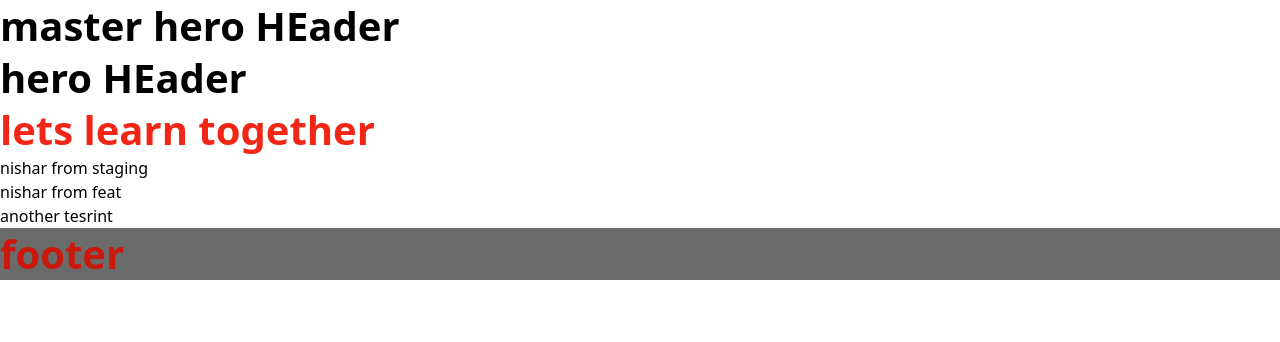
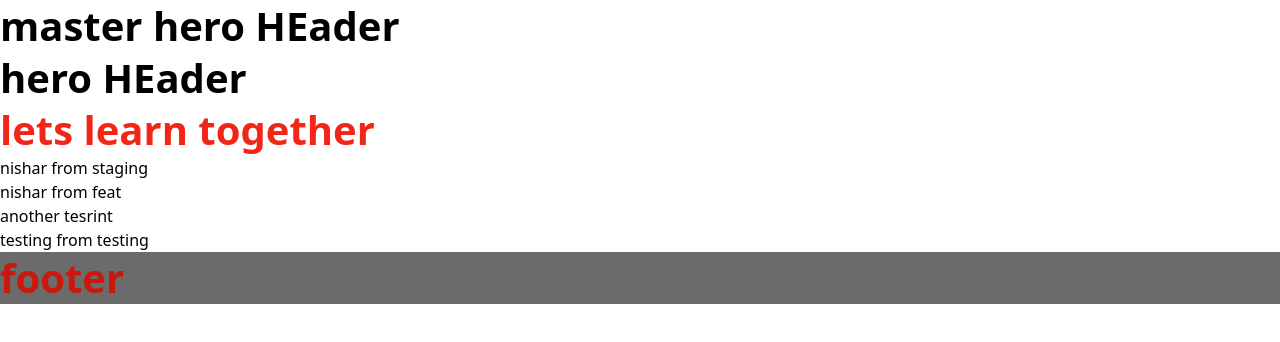
Before and after one commit to nisharmultani/IELTS, a Gatsby site: page / in a window 1280 px wide. Built offline with nearby package versions, Linux system fonts and the light colour scheme; Gatsby itself is replaced by a stand-in of ours.

Commit message:
fix: testing

```diff
--- a/src/pages/index.tsx
+++ b/src/pages/index.tsx
@@ -15,6 +15,8 @@ const IndexPage = () => (
       <h3> nishar from staging</h3>
       <h3> nishar from feat</h3>
 <h4>another tesrint</h4>
+      <h4>testing from testing</h4>
+
     </main>
     <Footer />
   </>
```
